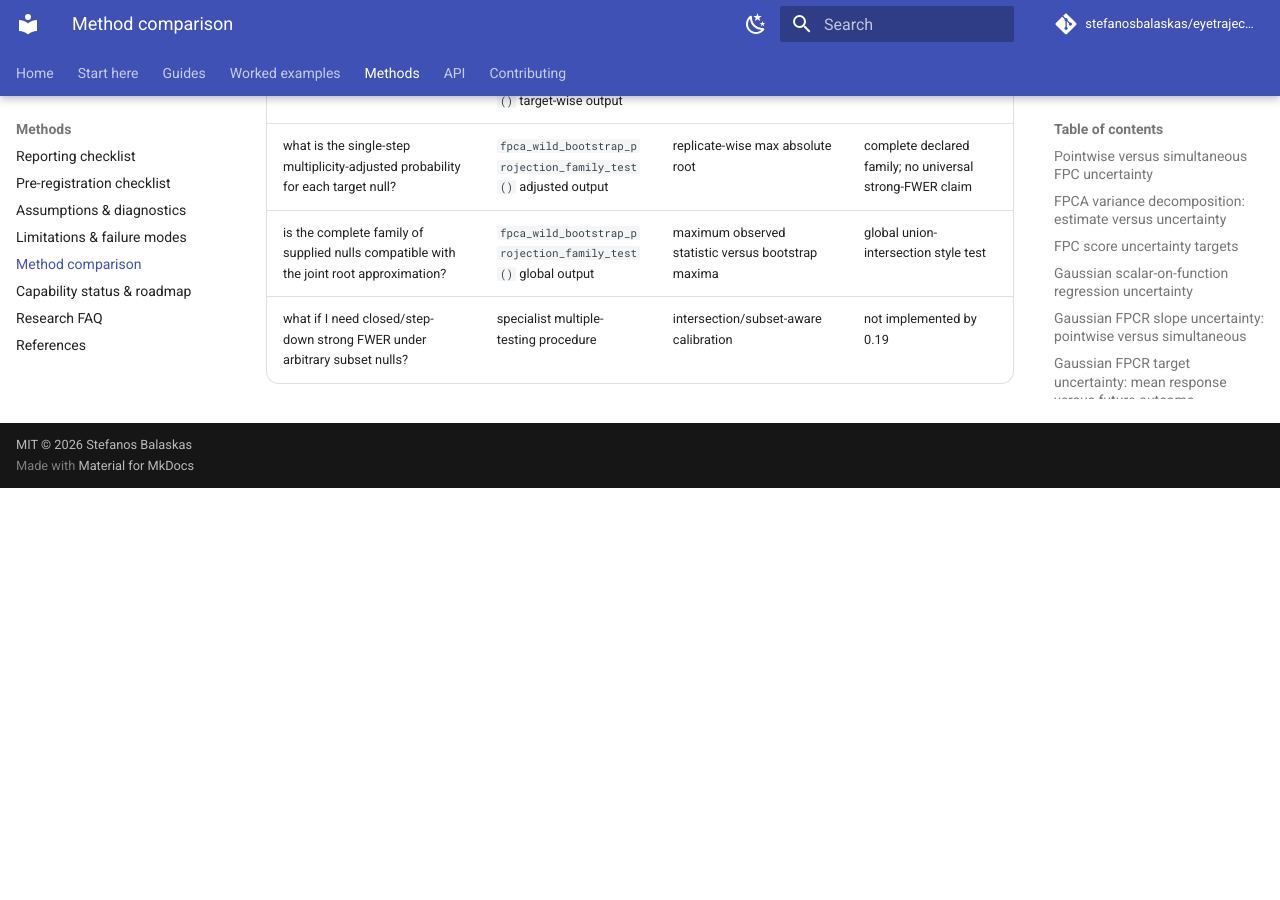
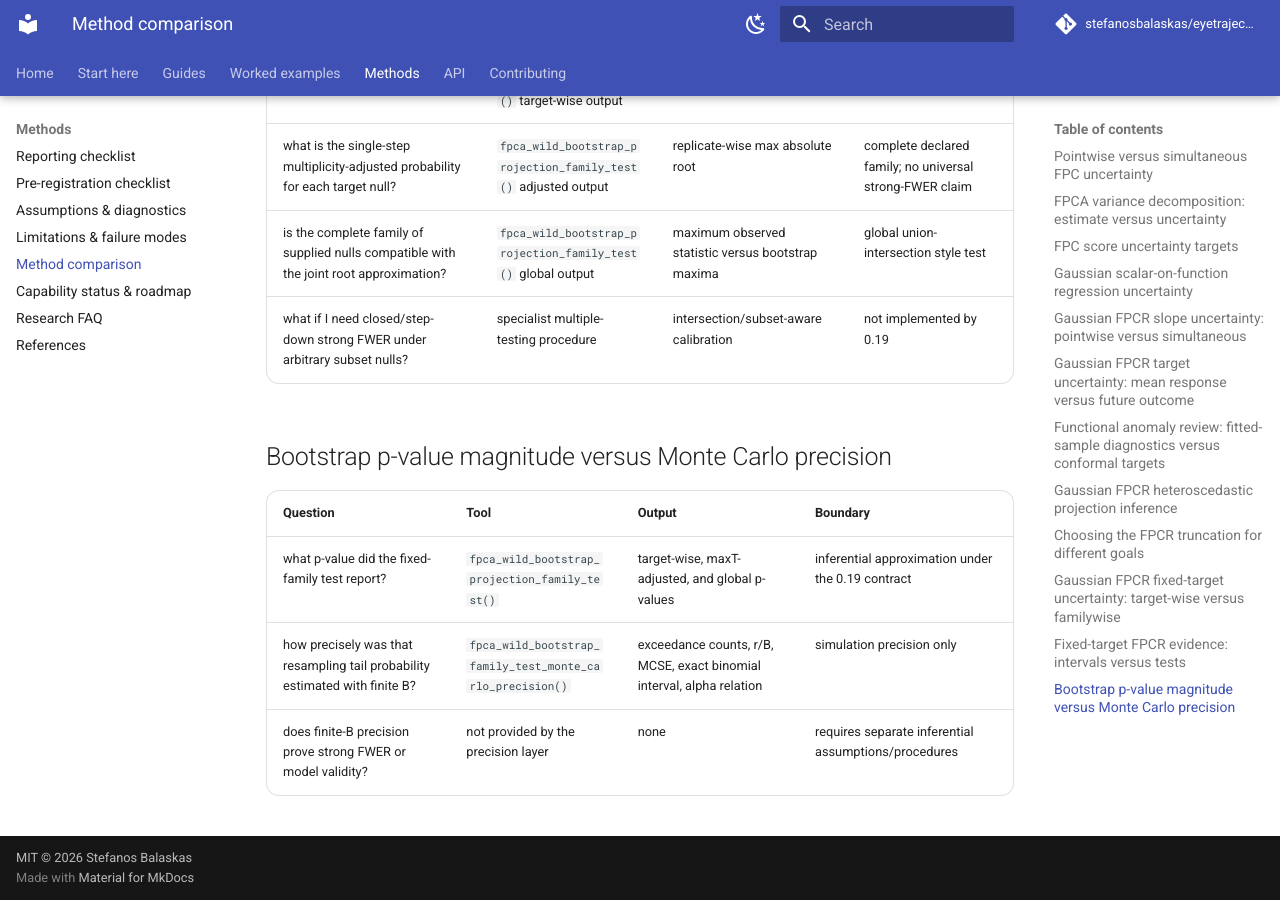
Before and after one commit to stefanosbalaskas/eyetrajectoriespy, an MkDocs documentation site: the page built from docs/methods/method-comparison.md, in a window 1280 px wide and 900 px high, scrolled down 7031 px. Built offline with MkDocs 1.6.1 and Material for MkDocs 9.7.7, drawn with Linux system fonts in a browser that asks for light colours; comment, search, counter and statistics services are not loaded; before the commit the page ends 7519 px from its top, so only the background shows below that.

Commit message:
Compare 0.20 precision with inferential p-values

```diff
--- a/docs/methods/method-comparison.md
+++ b/docs/methods/method-comparison.md
@@ -135,3 +135,12 @@ The 0.18 familywise helper is a post-calibration of one already generated target
 | what is the single-step multiplicity-adjusted probability for each target null? | `fpca_wild_bootstrap_projection_family_test()` adjusted output | replicate-wise max absolute root | complete declared family; no universal strong-FWER claim |
 | is the complete family of supplied nulls compatible with the joint root approximation? | `fpca_wild_bootstrap_projection_family_test()` global output | maximum observed statistic versus bootstrap maxima | global union-intersection style test |
 | what if I need closed/step-down strong FWER under arbitrary subset nulls? | specialist multiple-testing procedure | intersection/subset-aware calibration | not implemented by 0.19 |
+
+
+## Bootstrap p-value magnitude versus Monte Carlo precision
+
+| Question | Tool | Output | Boundary |
+|---|---|---|---|
+| what p-value did the fixed-family test report? | `fpca_wild_bootstrap_projection_family_test()` | target-wise, maxT-adjusted, and global p-values | inferential approximation under the 0.19 contract |
+| how precisely was that resampling tail probability estimated with finite B? | `fpca_wild_bootstrap_family_test_monte_carlo_precision()` | exceedance counts, r/B, MCSE, exact binomial interval, alpha relation | simulation precision only |
+| does finite-B precision prove strong FWER or model validity? | not provided by the precision layer | none | requires separate inferential assumptions/procedures |
```
